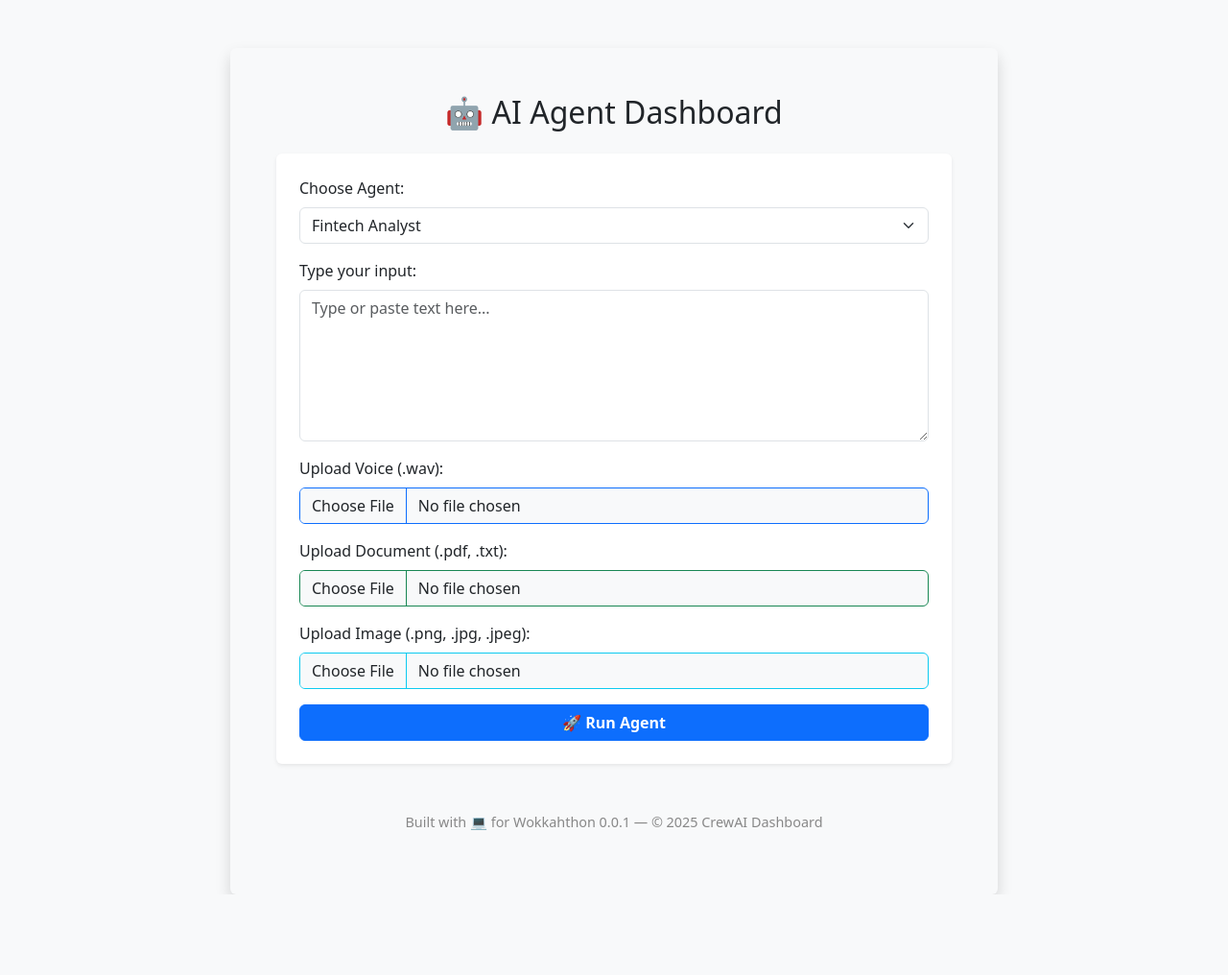
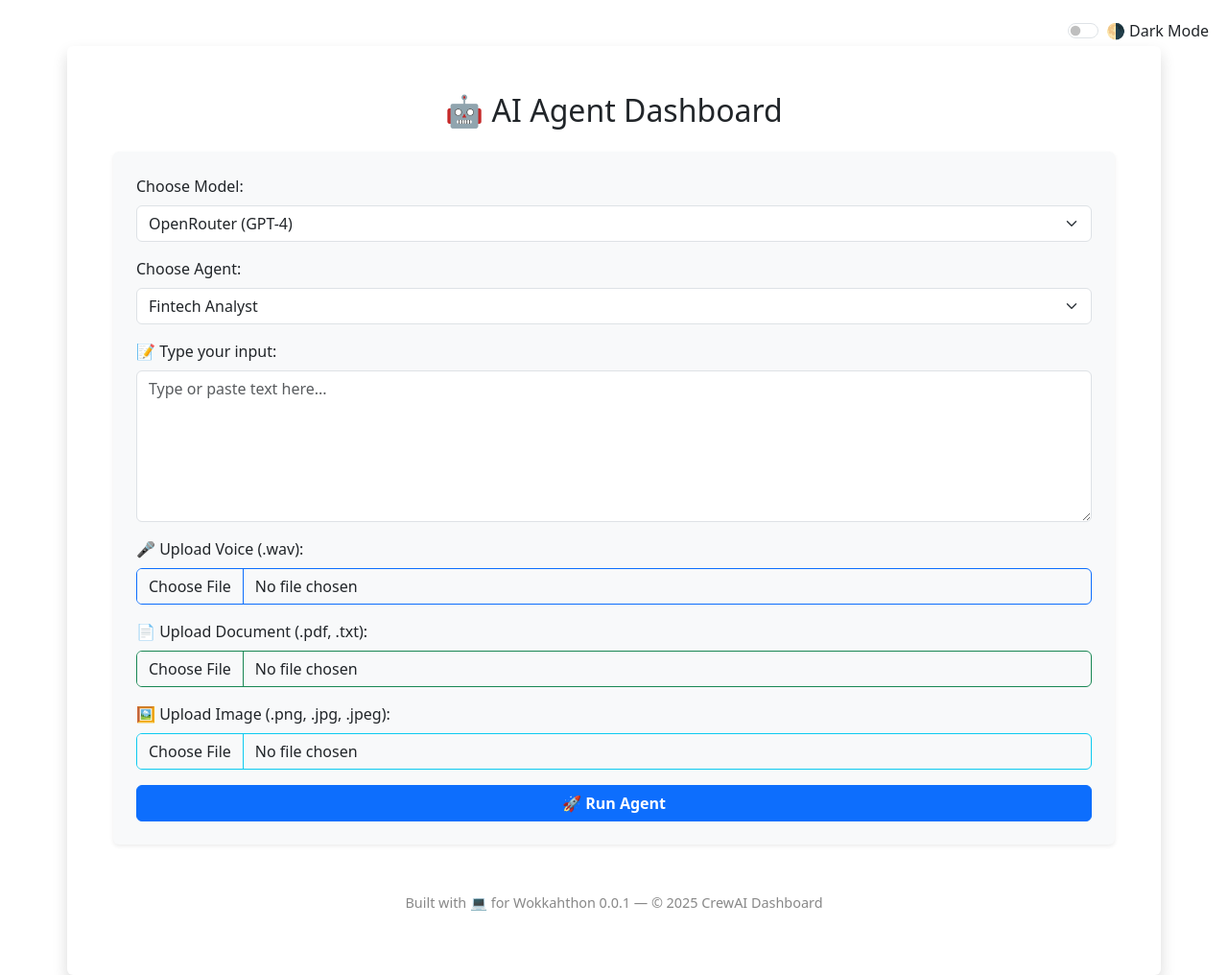
Before and after one commit to akanbiabiodun25/crewai-ai-dashboard, a Flask app: page / in a window 1280 px wide. Shown: the whole page at 96% size. Before the commit the page ends 932 px from the top, so only its background shows below. Run offline with Flask 3, Linux system fonts and the light colour scheme.

Commit message:
💡 Added dark mode toggle

```diff
--- a/templates/index.html
+++ b/templates/index.html
@@ -1,25 +1,23 @@
 <!DOCTYPE html>
-<html lang="en">
+<html lang="en" data-bs-theme="light">
 
 <head>
-    <meta charset="UTF-8">
+    <meta charset="UTF-8" />
     <title>AI Agent Dashboard</title>
-    <meta name="viewport" content="width=device-width, initial-scale=1">
-    <!-- Bootstrap CSS CDN -->
-    <link href="https://cdn.jsdelivr.net/npm/bootstrap@5.3.3/dist/css/bootstrap.min.css" rel="stylesheet">
+    <meta name="viewport" content="width=device-width, initial-scale=1" />
+    <!-- Bootstrap 5 -->
+    <link href="https://cdn.jsdelivr.net/npm/bootstrap@5.3.3/dist/css/bootstrap.min.css" rel="stylesheet" />
     <style>
-        body {
-            background-color: #f8f9fa;
-        }
-
-        .container {
-            max-width: 800px;
-            margin-top: 50px;
+        .theme-toggle {
+            position: fixed;
+            top: 20px;
+            right: 20px;
+            z-index: 9999;
         }
 
         .output-box {
             white-space: pre-wrap;
-            background-color: #fff;
+            background-color: var(--bs-light);
             border: 1px solid #ccc;
             padding: 15px;
             border-radius: 6px;
@@ -35,11 +33,30 @@
 </head>
 
 <body>
-    <div class="container bg-light p-5 rounded shadow">
+    <!-- 🌙 Theme Toggle Switch -->
+    <div class="theme-toggle">
+        <div class="form-check form-switch">
+            <input class="form-check-input" type="checkbox" id="darkSwitch" />
+            <label class="form-check-label" for="darkSwitch">🌗 Dark Mode</label>
+        </div>
+    </div>
+
+    <div class="container bg-body p-5 rounded shadow mt-5">
         <h2 class="mb-4 text-center">🤖 AI Agent Dashboard</h2>
 
-        <form method="post" enctype="multipart/form-data" class="bg-white p-4 rounded shadow-sm">
+        <form method="post" enctype="multipart/form-data" class="p-4 rounded shadow-sm bg-body-tertiary">
 
+            <!-- Model Selection -->
+            <div class="mb-3">
+                <label class="form-label">Choose Model:</label>
+                <select name="model" class="form-select" required>
+                    <option value="openrouter">OpenRouter (GPT-4)</option>
+                    <option value="grok">Grok</option>
+                    <option value="gemini">Gemini</option>
+                </select>
+            </div>
+
+            <!-- Agent Selection -->
             <div class="mb-3">
                 <label class="form-label">Choose Agent:</label>
                 <select name="agent" class="form-select" required>
@@ -62,32 +79,36 @@
                 </select>
             </div>
 
+            <!-- Text Input -->
             <div class="mb-3">
-                <label class="form-label"> Type your input:</label>
+                <label class="form-label">📝 Type your input:</label>
                 <textarea name="user_input" class="form-control" rows="6"
                     placeholder="Type or paste text here..."></textarea>
             </div>
 
+            <!-- Voice Upload -->
             <div class="mb-3">
-                <label class="form-label"> Upload Voice (.wav):</label>
+                <label class="form-label">🎤 Upload Voice (.wav):</label>
                 <input type="file" name="audio_file" accept=".wav" class="form-control bg-light border-primary">
             </div>
 
+            <!-- Text Document Upload -->
             <div class="mb-3">
-                <label class="form-label"> Upload Document (.pdf, .txt):</label>
+                <label class="form-label">📄 Upload Document (.pdf, .txt):</label>
                 <input type="file" name="text_file" accept=".pdf,.txt" class="form-control bg-light border-success">
             </div>
 
+            <!-- Image Upload -->
             <div class="mb-3">
-                <label class="form-label"> Upload Image (.png, .jpg, .jpeg):</label>
+                <label class="form-label">🖼️ Upload Image (.png, .jpg, .jpeg):</label>
                 <input type="file" name="image_file" accept=".png,.jpg,.jpeg" class="form-control bg-light border-info">
             </div>
 
+            <!-- Submit Button -->
             <button type="submit" class="btn btn-primary w-100 fw-bold">🚀 Run Agent</button>
-
         </form>
 
-
+        <!-- AI Output -->
         {% if result %}
         <div class="mt-4">
             <h5>AI Output:</h5>
@@ -95,10 +116,32 @@
         </div>
         {% endif %}
 
+        <!-- Footer -->
         <footer>
             <p class="mt-5">Built with 💻 for Wokkahthon 0.0.1 — © {{ year }} CrewAI Dashboard</p>
         </footer>
     </div>
+
+    <!-- Bootstrap + Theme JS -->
+    <script>
+        const toggle = document.getElementById("darkSwitch");
+        const html = document.documentElement;
+
+        if (localStorage.getItem("theme") === "dark") {
+            html.setAttribute("data-bs-theme", "dark");
+            toggle.checked = true;
+        }
+
+        toggle.addEventListener("change", () => {
+            if (toggle.checked) {
+                html.setAttribute("data-bs-theme", "dark");
+                localStorage.setItem("theme", "dark");
+            } else {
+                html.setAttribute("data-bs-theme", "light");
+                localStorage.setItem("theme", "light");
+            }
+        });
+    </script>
 </body>
 
 </html>
```
